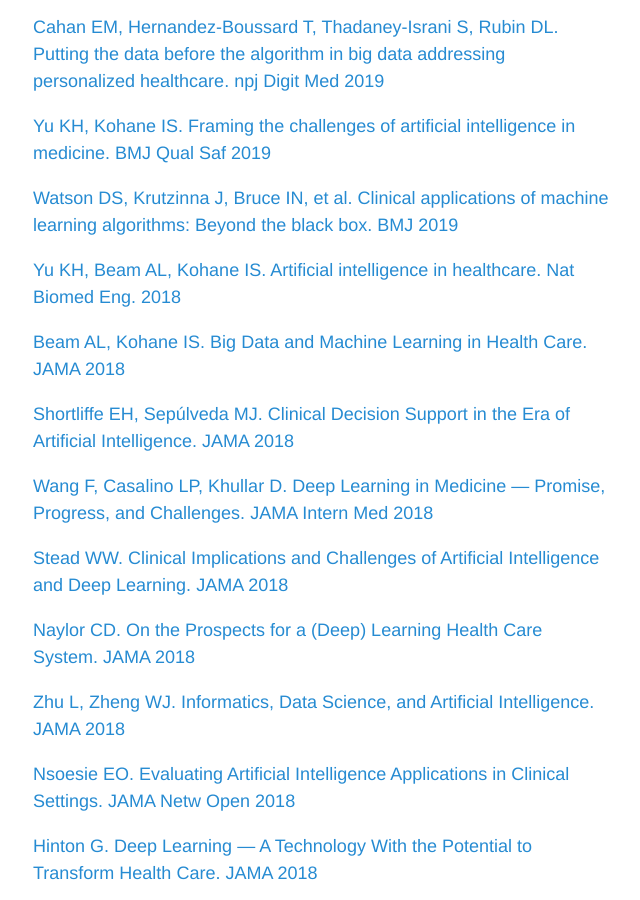
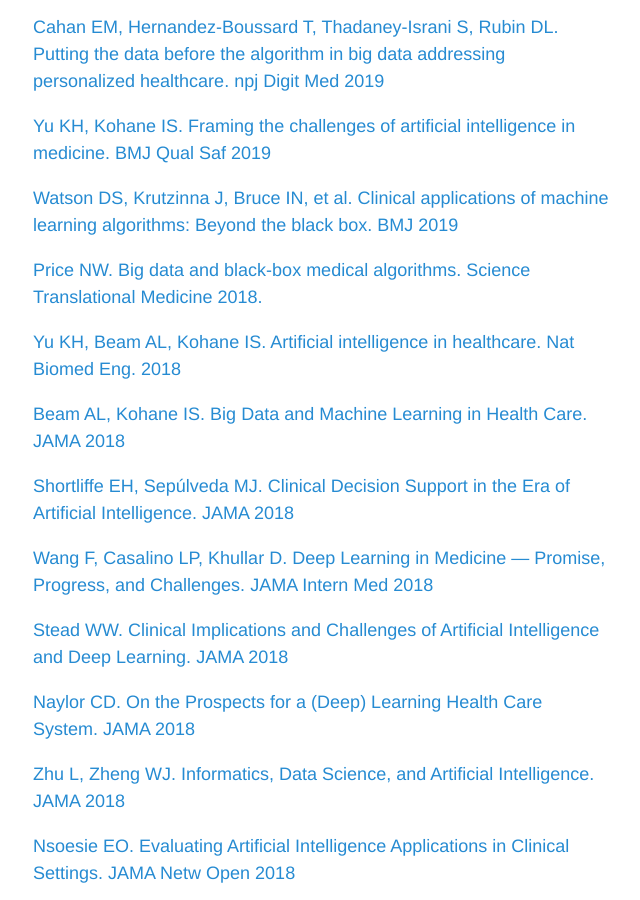
Before and after one commit to erikr/erikr.github.io, a Jekyll site: the page built from _posts/2019-08-24-reviews-on-ml-in-healthcare.md, in a window 1280 px wide and 900 px high, scrolled down 1208 px. Shown: the whole window, without its empty margins (319-959 px from the left). Built offline with Jekyll 4.4.1, drawn with Linux system fonts in a browser that asks for light colours; nearby versions of some CDN libraries; comment, search, counter and statistics services are not loaded.

Commit message:
added price 2018 sci tm

```diff
--- a/_posts/2019-08-24-reviews-on-ml-in-healthcare.md
+++ b/_posts/2019-08-24-reviews-on-ml-in-healthcare.md
@@ -38,6 +38,8 @@
 
 [Watson DS, Krutzinna J, Bruce IN, et al. Clinical applications of machine learning algorithms: Beyond the black box. BMJ 2019](https://www.bmj.com/content/364/bmj.l886)
 
+[Price NW. Big data and black-box medical algorithms. Science Translational Medicine 2018.](https://stm.sciencemag.org/content/10/471/eaao5333.full)
+
 [Yu KH, Beam AL, Kohane IS. Artificial intelligence in healthcare. Nat Biomed Eng. 2018](https://www.nature.com/articles/s41551-018-0305-z)
 
 [Beam AL, Kohane IS. Big Data and Machine Learning in Health Care. JAMA 2018](https://jamanetwork.com/journals/jama/article-abstract/2675024)
```
